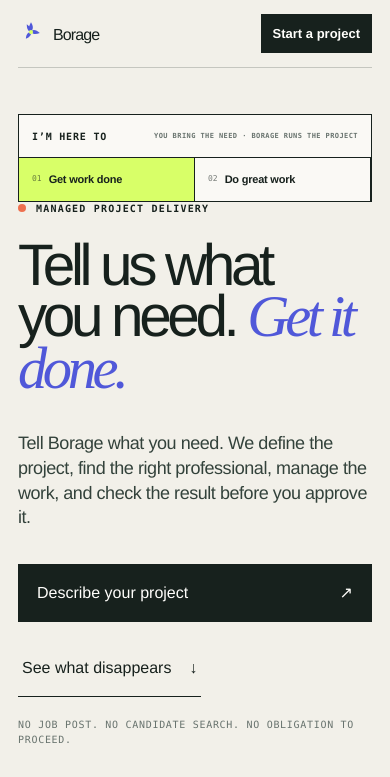
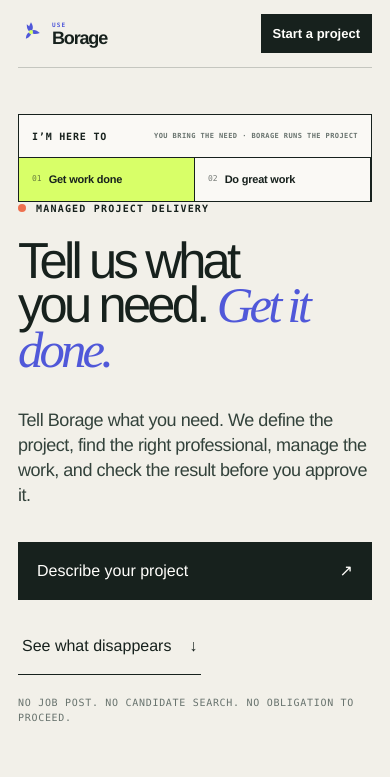
Before and after one commit to trueProgrammer/useborage-landing, a plain HTML site: page index.html in a window 390 px wide. Shown: the top 777 px of the page. Drawn offline with Linux system fonts and the light colour scheme.

Commit message:
Strengthen wordmark and rebalance hero

```diff
--- a/assets/css/landing.css
+++ b/assets/css/landing.css
@@ -95,16 +95,34 @@ body.landing-body {
 .landing-wordmark {
     display: inline-flex;
     align-items: center;
-    gap: 9px;
+    gap: 8px;
     width: fit-content;
-    font-size: 18px;
-    font-weight: 850;
-    line-height: 1;
-    letter-spacing: -0.055em;
     text-decoration: none;
 }
 
-.landing-wordmark > span { transform: translateY(1px); }
+.brand-lockup {
+    display: grid;
+    align-content: center;
+    gap: 2px;
+    transform: translateY(1px);
+}
+
+.brand-lockup small {
+    color: var(--blue);
+    font-family: var(--mono);
+    font-size: 7px;
+    font-weight: 850;
+    letter-spacing: 0.18em;
+    line-height: 1;
+    text-transform: uppercase;
+}
+
+.brand-lockup strong {
+    font-size: 20px;
+    font-weight: 850;
+    letter-spacing: -0.065em;
+    line-height: 0.9;
+}
 
 .brand-flower {
     width: 31px;
@@ -294,6 +312,8 @@ body.landing-body {
     letter-spacing: -0.075em;
     line-height: 0.88;
 }
+
+.hero-copy h1 { font-size: clamp(50px, 5.6vw, 88px); }
 
 .hero-copy h1 em,
 .professional-copy h2 em {
@@ -1344,7 +1364,7 @@ body.landing-body {
     .text-link { display: none; }
     .small-cta { padding: 10px 12px; font-size: 11px; }
     .hero-grid { min-height: 0; }
-    .hero-copy h1 { font-size: clamp(48px, 15vw, 78px); }
+    .hero-copy h1 { font-size: clamp(44px, 13vw, 66px); }
     .hero-lede { font-size: 18px; }
     .hero-signal { min-height: 520px; }
     .signal-card { width: 62%; padding: 17px; }
@@ -1397,8 +1417,9 @@ body.landing-body {
 }
 
 @media (max-width: 520px) {
-    .landing-wordmark { font-size: 16px; }
     .brand-flower { width: 26px; height: 26px; }
+    .brand-lockup small { font-size: 6px; }
+    .brand-lockup strong { font-size: 18px; }
     .small-cta span { display: none; }
     .small-cta [data-header-cta-label] { display: inline; }
     .audience-prompt { font-size: 10px; }
--- a/index.html
+++ b/index.html
@@ -18,7 +18,7 @@
     <title>Borage | Managed Project Delivery for Business</title>
     <link rel="canonical" href="https://www.useborage.com/">
     <link rel="icon" href="/assets/favicon.svg" type="image/svg+xml">
-    <link rel="stylesheet" href="/assets/css/landing.css?v=4">
+    <link rel="stylesheet" href="/assets/css/landing.css?v=5">
     <link rel="stylesheet" href="/assets/css/pages.css?v=2">
     <script type="application/ld+json">
     {
@@ -53,7 +53,7 @@
                 <path d="M17 1.5c3.2 5.1 3.3 8.9.2 11.5 3.5-2.1 7.1-1.2 11.3 2.8-5.6 2.3-9.4 1.7-11.2-1.9.5 4-1.7 7-7 9.4.4-6 2.7-9 6.8-8.9-3.9-1-5.7-4.2-5.6-10.2 4.9 3.5 6.4 7 4.4 10.5-2.7-3-2.3-6.8 1.1-13.2Z"/>
                 <circle cx="17" cy="14.5" r="2.7"/>
             </svg>
-            <span>Borage</span>
+            <span class="brand-lockup"><small>Use</small><strong>Borage</strong></span>
         </a>
 
         <nav class="landing-nav" aria-label="Main navigation">
@@ -505,7 +505,7 @@
     <footer class="landing-footer">
         <a class="landing-wordmark footer-wordmark" href="/">
             <svg class="brand-flower" viewBox="0 0 34 34" aria-hidden="true"><path d="M17 1.5c3.2 5.1 3.3 8.9.2 11.5 3.5-2.1 7.1-1.2 11.3 2.8-5.6 2.3-9.4 1.7-11.2-1.9.5 4-1.7 7-7 9.4.4-6 2.7-9 6.8-8.9-3.9-1-5.7-4.2-5.6-10.2 4.9 3.5 6.4 7 4.4 10.5-2.7-3-2.3-6.8 1.1-13.2Z"/></svg>
-            <span>Borage</span>
+            <span class="brand-lockup"><small>Use</small><strong>Borage</strong></span>
         </a>
         <p>Work done. No more work to manage.</p>
         <div><a href="/how-it-works" data-how-link>How it works</a><a href="/for-professionals">For professionals</a><a href="/privacy">Privacy</a><a href="/terms">Terms</a><a href="/sign-in">Sign in</a></div>
```
Also changed, not shown: 404.html (+2 -2 lines), for-professionals.html (+3 -3 lines), how-it-works.html (+3 -3 lines), integrations/chatgpt-claude-mcp.html (+3 -3 lines), privacy.html (+3 -3 lines), services/3d-rendering-product-animation.html (+3 -3 lines), services/packaging-label-design.html (+3 -3 lines), services/presentation-design.html (+3 -3 lines), terms.html (+3 -3 lines), 1 other file.
